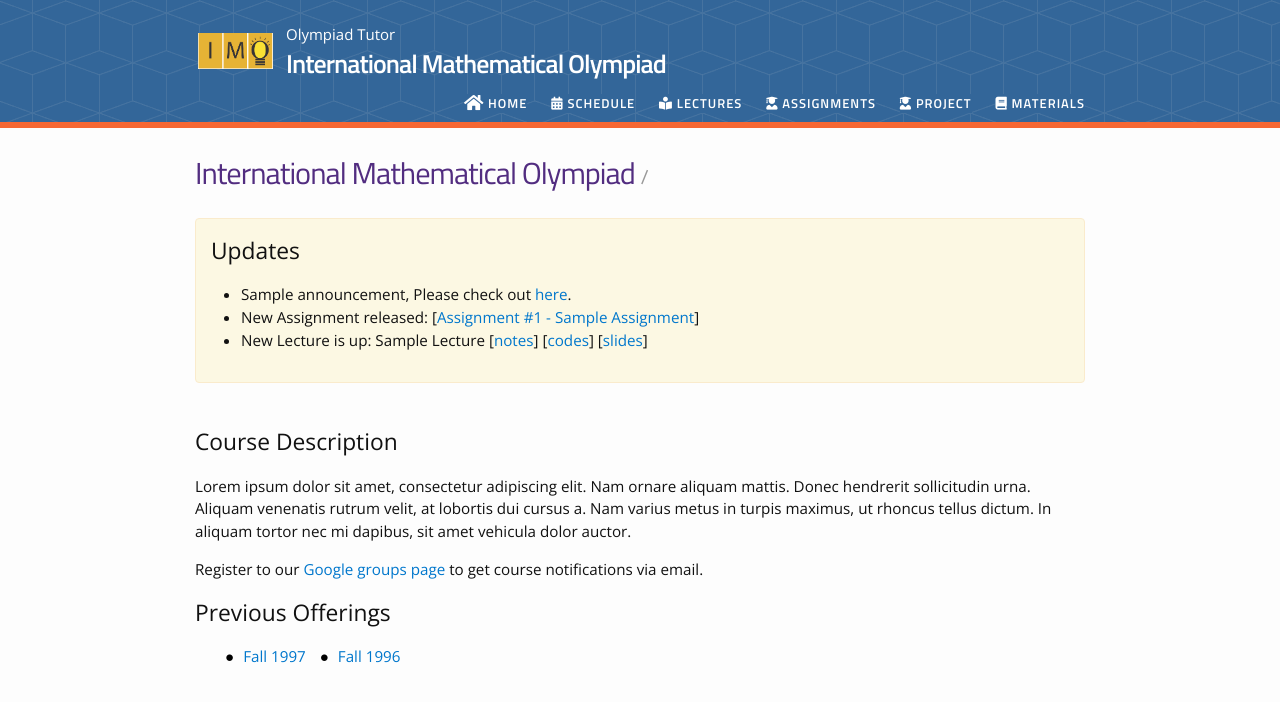
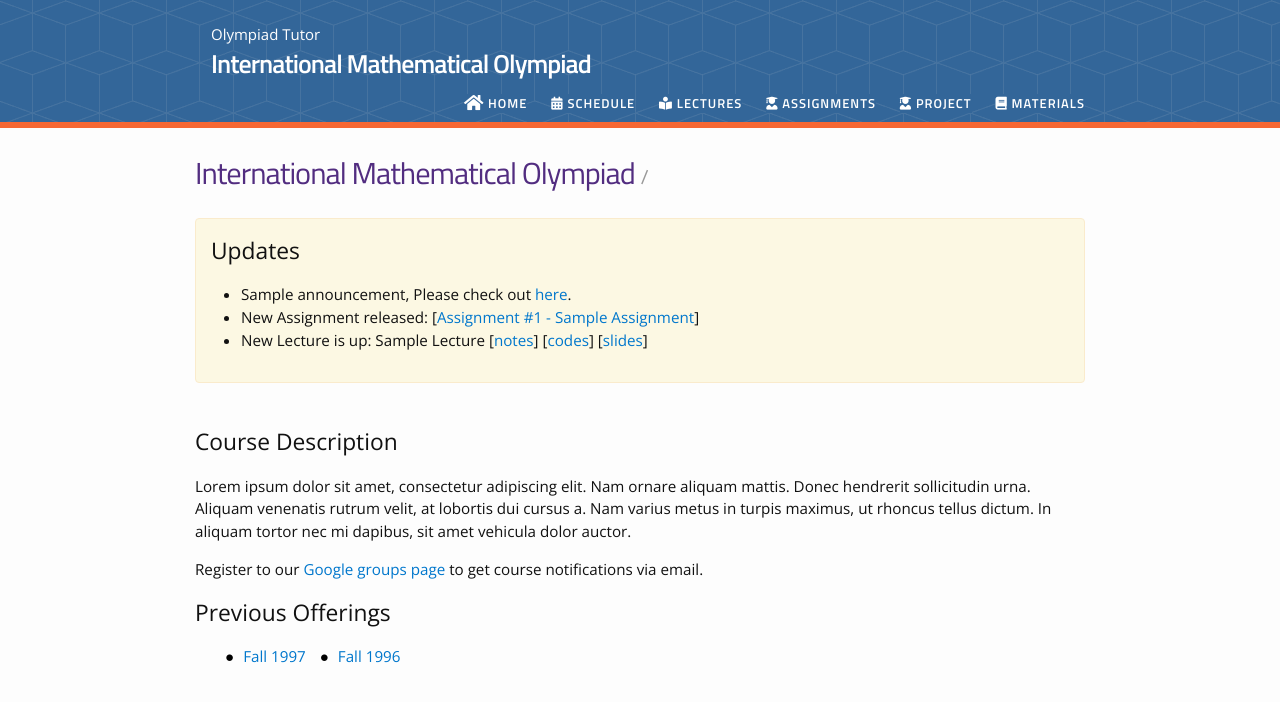
Before and after one commit to olympiadtutor/imo, a Jekyll site: the page built from index.md, in a window 1280 px wide. Shown: the top 702 px of the page. Built offline with Jekyll 4.4.1, drawn with Linux system fonts in a browser that asks for light colours; nearby versions of some CDN libraries.

Commit message:
hide logo

```diff
--- a/_includes/header.html
+++ b/_includes/header.html
@@ -2,7 +2,7 @@
 
   <div class="wrapper" style="z-index: 100;">
       <table><tr>
-          <td><img width="75" src="{{ "/_images/logo.png" | prepend: site.baseurl }}" valign="middle"></td>
+          <td><img width="0" src="{{ "/_images/logo.png" | prepend: site.baseurl }}" valign="middle"></td>
           <td style="padding-left:10px;"><a class="schoolname" style="font-size: 15px;" class="site-title" href="{{ site.schoolurl }}">{{ site.schoolname }}</a>
           <br/>
           <span style="margin-top: -2px;margin-bottom: -10px;" class="site-title"><a href="{{ site.baseurl }}/" title="{{ site.course_name }} / {{ site.course_semester }} - {{ site.schoolname }}"><b>{{ site.course_name }}</a></b></span>
```
